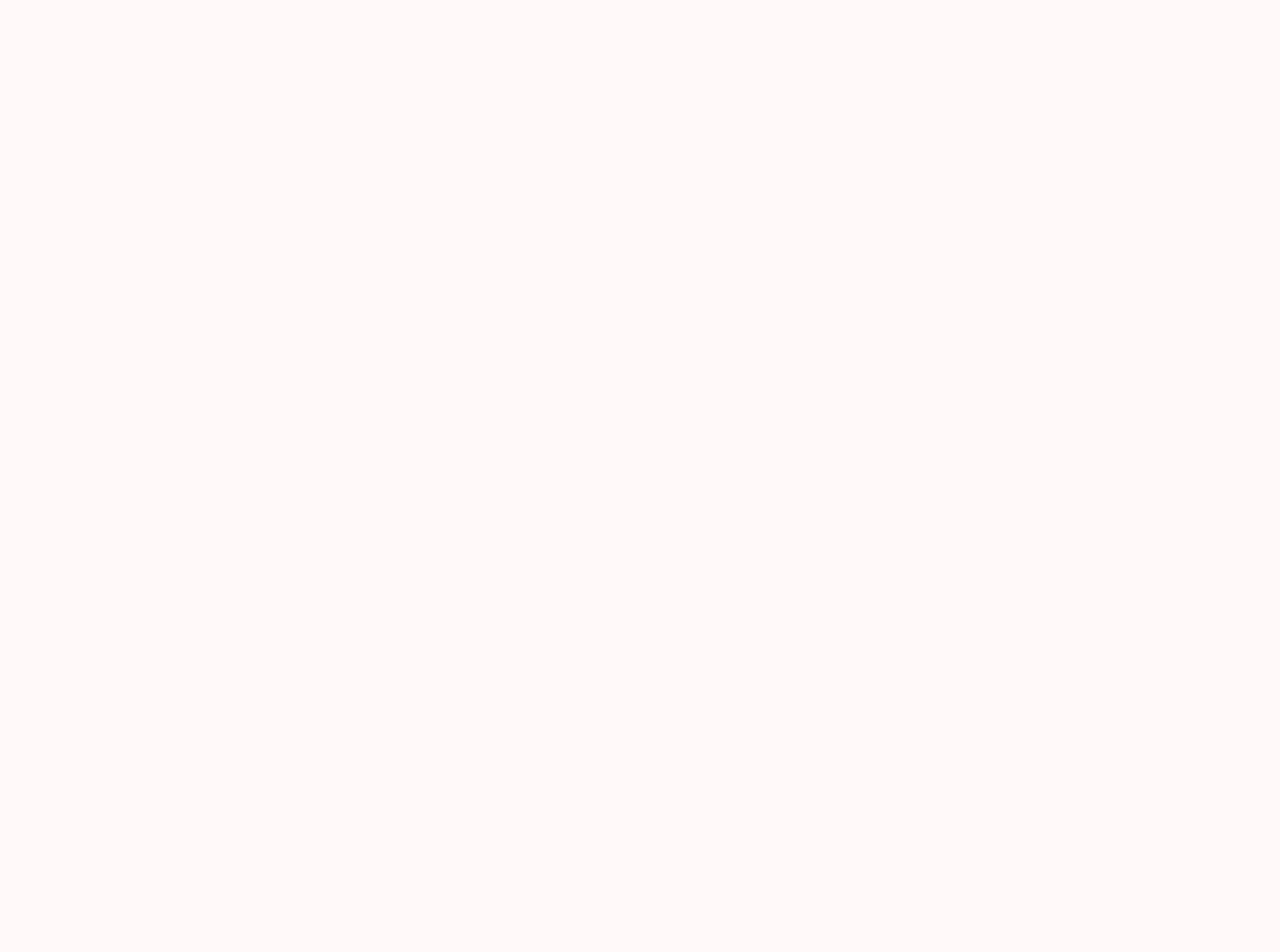
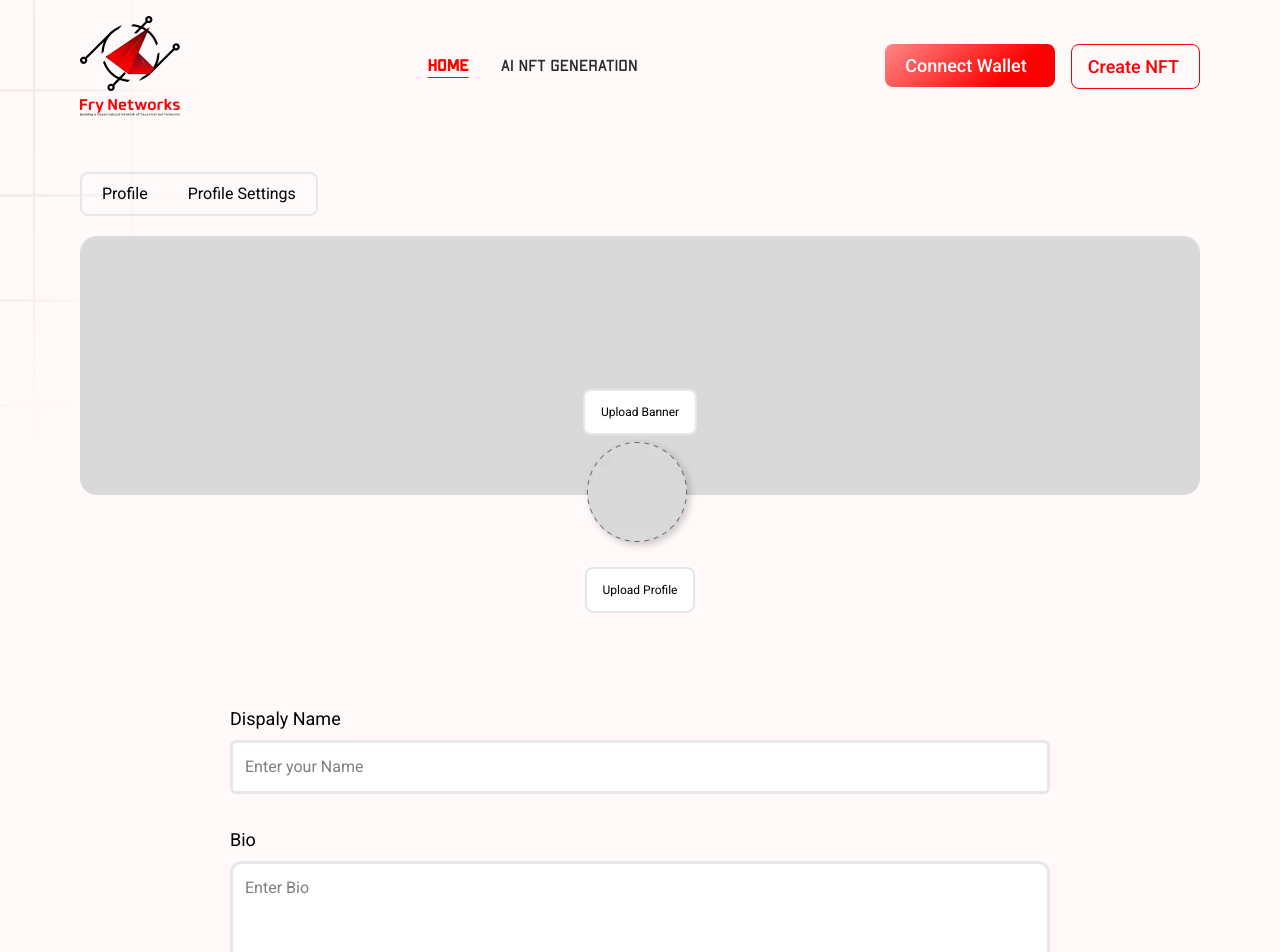
Before and after one commit to tahir-rafique/NFT-ALGO, a React (Vite) app: page /artist-profile-page-setting in a window 1280 px wide. Before the commit this address had no page. Shown: the top 952 px of the page. Before the commit the page ends 800 px from the top, so only its background shows below. Built offline with nearby package versions, Linux system fonts and the light colour scheme.

Commit message:
artist profile setting page updated

```diff
--- a/src/App.jsx
+++ b/src/App.jsx
@@ -12,6 +12,7 @@ import TopSellerPage from './pages/TopSellerPage';
 import SellerCollectionPage from './pages/SellerCollectionPage';
 import CreateNFTpage from './pages/CreateNFTpage';
 import ArtistProfilePage from './pages/ArtistProfilePage';
+import ArtistProfileSetting from './pages/ArtistProfileSetting';
 
 const App = () => {
   return (
@@ -32,6 +33,9 @@ const App = () => {
         {/* Route: Artist Profile Page */}
         <Route path="/artist-profile-page" element={<ArtistProfilePage />} />
 
+        {/* Route: Artist Profile Page Setting */}
+        <Route path="/artist-profile-page-setting" element={<ArtistProfileSetting />} />
+
 
 
       </Routes>
--- a/src/components/Navbar.jsx
+++ b/src/components/Navbar.jsx
@@ -14,7 +14,6 @@ import topGridLeft from "../assets/Header/images/topGridLeft.webp"
 import { Link, useNavigate } from "react-router-dom";
 
 import { Modal } from 'antd';
-import { use } from "react";
 
 const Navbar = () => {
     const [menuOpen, setmenuOpen] = useState(false);
@@ -43,12 +42,11 @@ const Navbar = () => {
     return (
         <nav className="flex justify-center">
             <div className="container mx-auto max-sm:px-5 sm:px-8 lg:px-20 py-4">
-                <div className="absolute left-0 top-0 ">
+                <div className="absolute left-0 top-0 z-0">
                     <img src={topGridLeft} alt="" />
                 </div>
                 <div className="">
                     <div className="flex justify-between items-center relative z-100">
-
                         <a href="/" className="cursor-pointer">
                             <img src={Navlogo} alt="" className="max-lg:size-14 cursor-pointer" />
                         </a>
--- a/src/pages/ArtistProfilePage.jsx
+++ b/src/pages/ArtistProfilePage.jsx
@@ -13,6 +13,7 @@ import desIco from '../assets/Pixacio/icons/discord.webp'
 import logoprice from "../assets/FeatureCollection/images/logoprice.webp";
 import { useEffect, useRef, useState } from "react"
 import downArrow from "../assets/TrendingNFT/icons/downArrow.svg";
+import { Link } from "react-router-dom"
 
 
 const ArtistProfilePage = () => {
@@ -41,15 +42,20 @@ const ArtistProfilePage = () => {
             <Navbar />
             <div className="flex justify-center">
                 <div className="container mx-auto max-sm:px-5 sm:px-8 lg:px-20">
+
+                    {/* profile shifting/navigation */}
+                    <div className="flex gap-4 border-2 px-2 py-1 w-fit rounded-lg font-secondary border-boorder mt-10">
+                        <Link to='/artist-profile-page' className="hover:bg-main hover:text-inverted rounded-lg px-3 py-1">Profile</Link>
+                        <Link  to='/artist-profile-page-setting' className="hover:bg-main hover:text-inverted px-3 py-1 rounded-lg">Profile Settings</Link>
+                    </div>
                     {/* Profile banner Container */}
-                    <div className="profile-container pt-10 pb-2 flex flex-col gap-3 relative">
+                    <div className="profile-container py-5 flex flex-col gap-3 relative bg-red-600">
 
                         {/*  banner */}
                         <img src={profilebanner} alt="" className="profile-banner" />
 
                         <img src={profileImage} alt="" className="profile-image  absolute
-                         max-sm:top-[58%] max-lg:top-[64%] max-xl:top-[70%] top-[73%] left-[50%] translate-[-50%] max-2xl:size-20" />
-
+                        max-sm:top-[58%] max-lg:top-[64%] max-xl:top-[70%] top-[70%] left-[50%] translate-[-50%] max-2xl:size-20"/>
 
                         {/* name & followers */}
                         <div className="profile-details flex flex-col items-center pt-10">
--- a/src/pages/ArtistProfileSetting.jsx
+++ b/src/pages/ArtistProfileSetting.jsx
@@ -1,13 +1,115 @@
+import Navbar from "../components/Navbar";
+import profileBanner from '../assets/ArtistProfilePageSetting/images/pb.webp'
+import { Link } from "react-router-dom";
+import profileImage from '../assets/ArtistProfilePageSetting/images/pi.webp'
+import ButtonMain from "../shared/ButtonMain";
 
 const ArtistProfileSetting = () => {
     return (
+        <>
 
-        <div className="flex justify-center">
-            <div className=" container mx-auto ">
+            <Navbar />
+            <div className="flex justify-center">
+                <div className="container mx-auto max-sm:px-5 sm:px-8 lg:px-20 py-10 relative z-10">
+
+                    {/* profile shifting/navigation */}
+                    <div className="flex gap-4 border-2 px-2 py-1 w-fit rounded-lg font-secondary border-boorder">
+                        <Link to='/artist-profile-page' className="hover:bg-main hover:text-inverted rounded-lg px-3 py-1">Profile</Link>
+                        <Link to='/artist-profile-page-setting' className="hover:bg-main hover:text-inverted px-3 py-1 rounded-lg">Profile Settings</Link>
+                    </div>
+
+                    {/*  user images*/}
+                    <div className="py-5 w-full relative">
+                        <img src={profileBanner} alt="" className="flex justify-center w-full" />
+
+                        {/* upload banner  */}
+                        <div className="py-18 flex justify-center absolute top-[40%] left-[50%] translate-[-50%]">
+                            <input type="file" className=" absolute z-100" style={{ width: '300px', color: 'transparent' }} />
+                            <p className="relative z-10 border-2 border-boorder px-4 py-3 rounded-lg bg-inverted">Upload Banner</p>
+                        </div>
+
+                        <img src={profileImage} alt="" className="flex justify-center absolute left-[50%]  translate-[-50%]" />
+
+
+                        {/* upload proifle image    */}
+                        <div className="py-18 flex justify-center">
+                            <input type="file" className=" absolute z-100" style={{ width: '300px', color: 'transparent' }} />
+                            <p className="relative z-10 border-2 border-boorder px-4 py-3 rounded-lg bg-inverted">Upload Profile</p>
+                        </div>
+                    </div>
+
+
+                    {/* user detials  */}
+                    <div className="max-w-[820px] mx-auto font-secondary flex flex-col gap-8 ">
+                        <div className="flex flex-col gap-2">
+                            <label htmlFor="name"><h5>Dispaly Name</h5></label>
+                            <input type="text" id="name" placeholder="Enter your Name" className="bg-inverted border-3 border-boorder rounded-md w-full px-3 py-3" />
+                        </div>
+
+
+
+                        <div className="flex flex-col gap-2">
+                            <label htmlFor="bio"><h5>Bio</h5></label>
+                            <textarea id="bio" rows={'4'} placeholder="Enter Bio" className="bg-inverted border-3 border-boorder rounded-xl w-full px-3 py-3" />
+                        </div>
+
+
+                        <div className="flex flex-col gap-2">
+                            <label htmlFor="email"><h5>E-mail</h5></label>
+                            <input type="email" id="email" placeholder="Enter Email" className="bg-inverted border-3 border-boorder rounded-xl w-full px-3 py-3" />
+                        </div>
+
+
+                        {/* Social LInks */}
+                        <h3>SOCIAL LINKS</h3>
+
+                        <div className="flex flex-col gap-2">
+                            <label htmlFor="website"><h5>Website</h5></label>
+                            <input type="website" id="website" placeholder="http://" className="bg-inverted border-3 border-boorder rounded-xl w-full px-3 py-3" />
+                        </div>
+
+
+                        <div className="flex flex-col gap-2">
+                            <label htmlFor="twitter"><h5> X(Twitter)</h5></label>
+                            <div className="mx-auto rounded-xl flex justify-between items-center gap-4 px-4  py-3 bg-inverted  relative z-40 w-full border-3 border-boorder">
+                                <input id="twitter" className="font-secondary text-light w-full max-w-[730px] outline-none " placeholder="@username" />
+                                <a href="#" className="absolute navbtn-size text-small navbtn-border font-medium background-grad text-inverted px-2 py-1 shrink-0 cursor-pointer flex gap-1 right-2 z-50 ">
+                                    <h6 className="font-light">Connect</h6>
+
+                                </a>
+                            </div>
+                        </div>
+
+                        <div className="flex flex-col gap-2">
+                            <label htmlFor="twitter"><h5> Discord</h5></label>
+                            <div className="mx-auto rounded-xl flex justify-between items-center gap-4 px-4  py-3 bg-inverted  relative z-40 w-full border-3 border-boorder">
+                                <input id="twitter" className="font-secondary text-light w-full max-w-[730px] outline-none " placeholder="@username" />
+                                <a href="#" className="absolute navbtn-size text-small navbtn-border font-medium background-grad text-inverted px-2 py-1 shrink-0 cursor-pointer flex gap-1 right-2 z-50 ">
+                                    <h6 className="font-light">Connect</h6>
+
+                                </a>
+                            </div>
+                        </div>
+
+
+                        <div className="flex flex-col gap-2 pb-20">
+                            <label htmlFor="twitter"><h5> Instagram</h5></label>
+                            <div className="mx-auto rounded-xl flex justify-between items-center gap-4 px-4  py-3 bg-inverted  relative z-40 w-full border-3 border-boorder">
+                                <input id="twitter" className="font-secondary text-light w-full max-w-[730px] outline-none " placeholder="@username" />
+                                <a href="#" className="absolute navbtn-size text-small navbtn-border font-medium background-grad text-inverted px-2 py-1 shrink-0 cursor-pointer flex gap-1 right-2 z-50 ">
+                                    <h6 className="font-light">Connect</h6>
+                                </a>
+                            </div>
+                        </div>
+
+
+                        <ButtonMain text={'Save Changes'} />
+
+                    </div>
+                </div>
 
             </div>
-
-        </div>
+        </>
     )
 }
 
```
Also changed, not shown: src/assets/ArtistProfilePageSetting/images/pb.webp (added), src/assets/ArtistProfilePageSetting/images/pi.webp (added).
